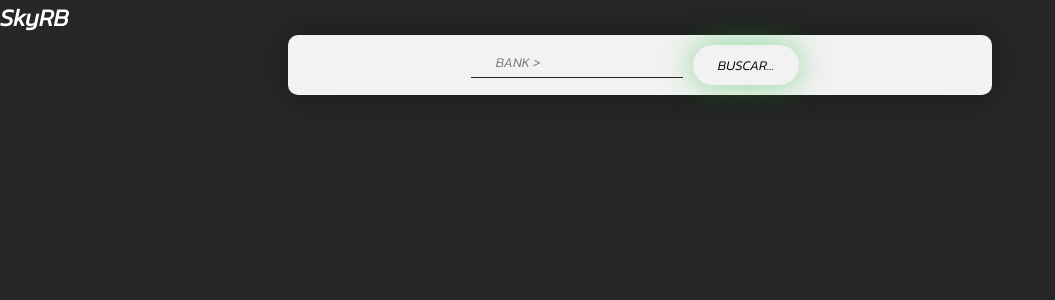
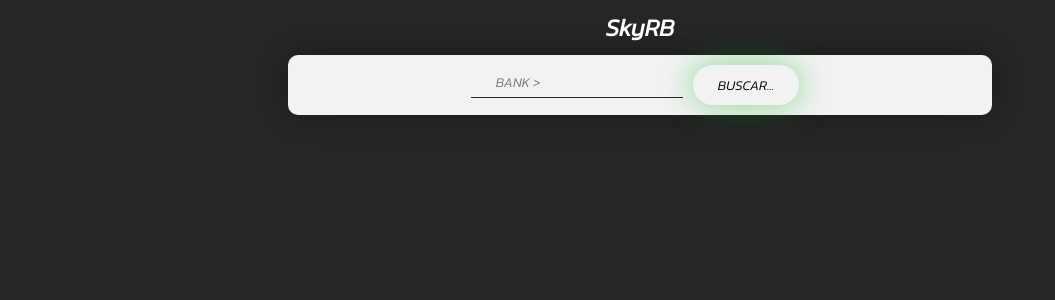
Before and after one commit to ZorroSec/SkyRB, a Python web app: template web/templates/banks.html in a window 1280 px wide. Shown: the top 300 px of the page, without its empty margins (0-1055 px from the left). Run offline with Jinja, Linux system fonts and the light colour scheme; the template is opened without the code that fills it, so the values that code supplies are empty.

Commit message:
resolvendo mais um pequeno erro

```diff
--- a/web/templates/banks.html
+++ b/web/templates/banks.html
@@ -12,7 +12,7 @@
     <title>SkyRB - Web</title>
 </head>
 <body>
-    <header class="headder">
+    <header class="header">
         <div class="logo">
             <h2>SkyRB</h2>
         </div>
```
